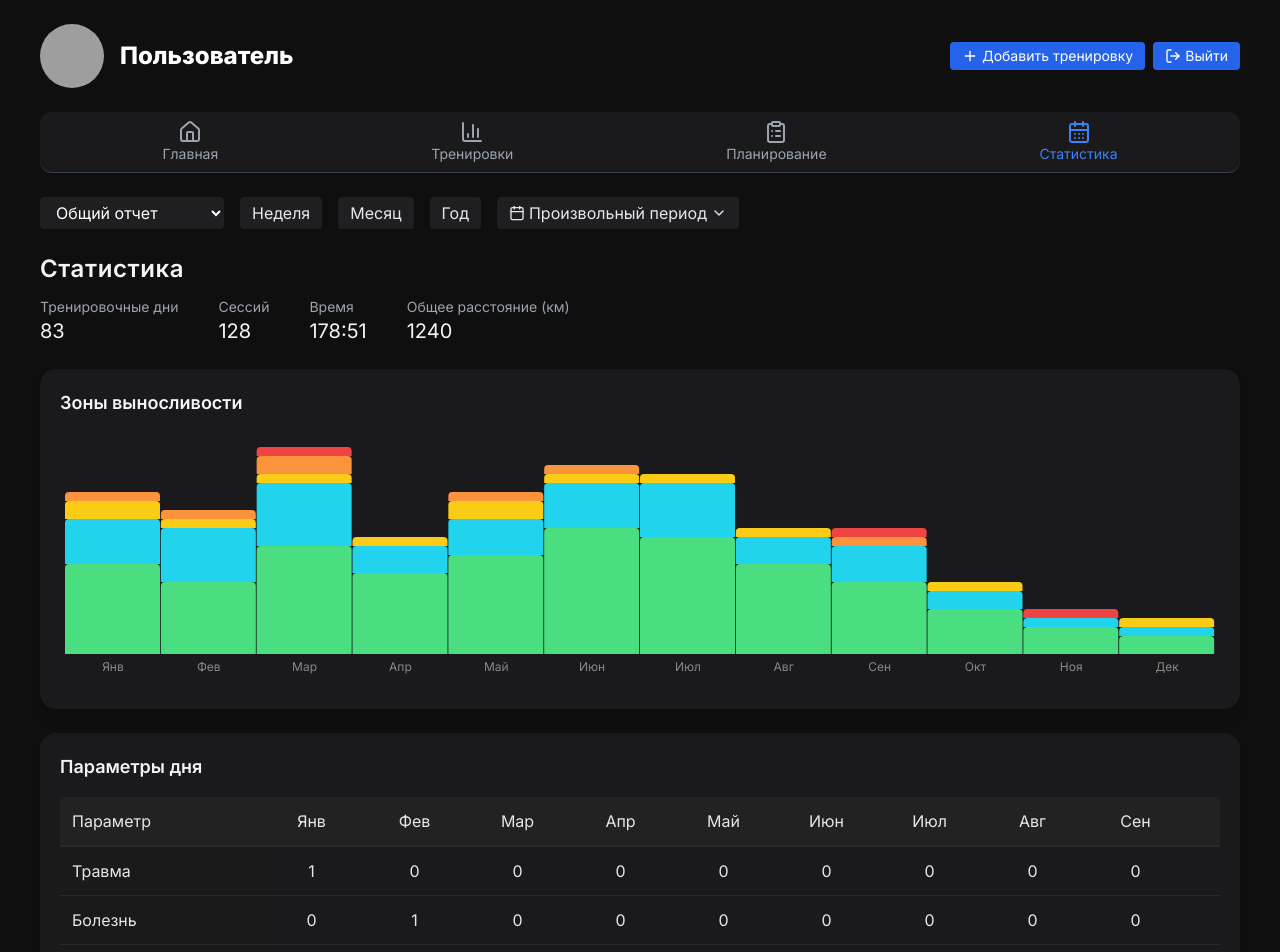
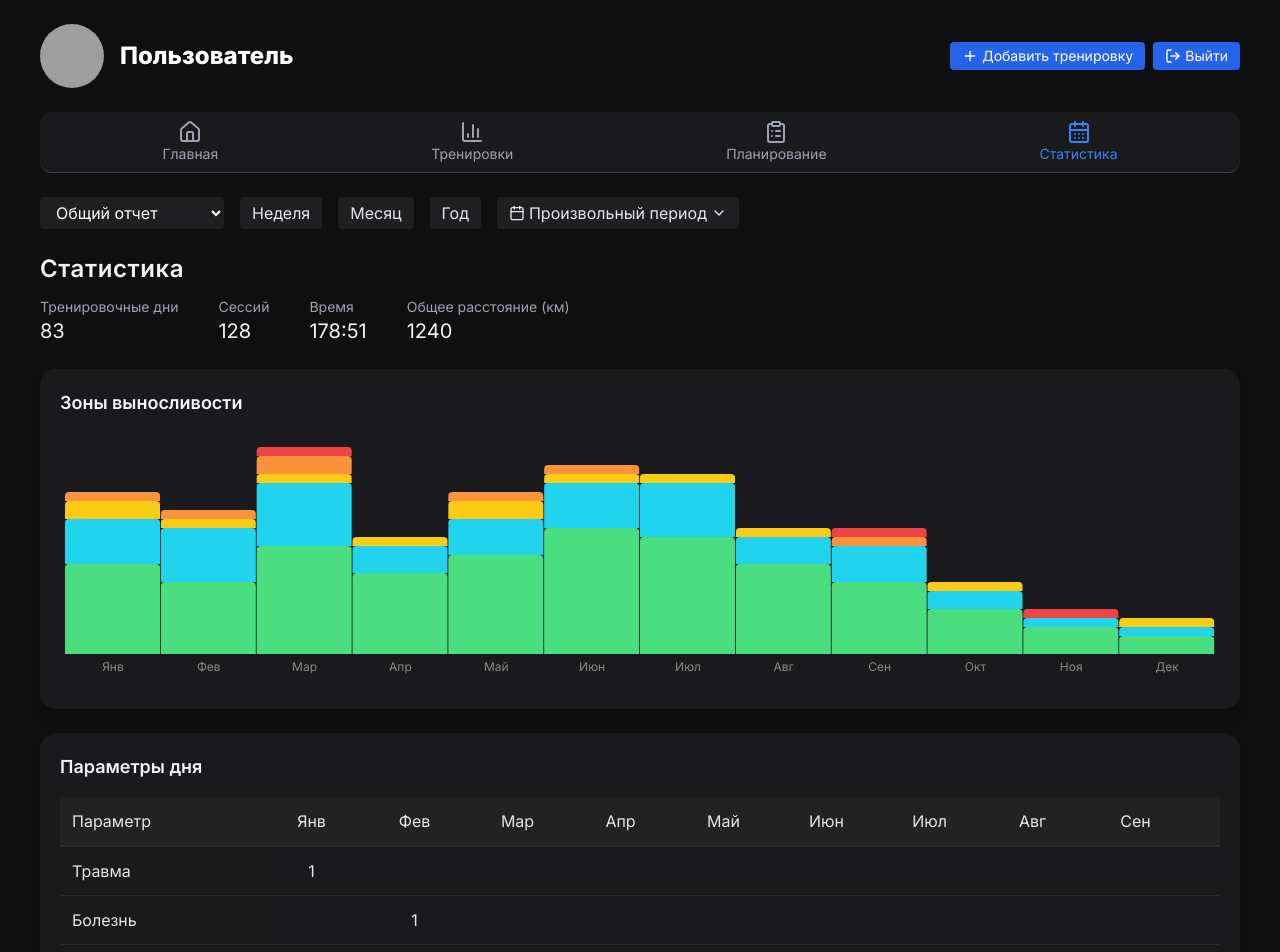
Before and after one commit to mbaliabin/dagbook-test, a React (Vite) app in the folder fasx-frontend/: page /statistics in a window 1280 px wide. Shown: the top 952 px of the page. Built offline with nearby package versions, Linux system fonts and the light colour scheme; grey boxes are pictures that could not be loaded.

Commit message:
Доработка StatisticsPage.tsx 399

```diff
--- a/fasx-frontend/src/pages/StatisticsPage.tsx
+++ b/fasx-frontend/src/pages/StatisticsPage.tsx
@@ -200,15 +200,17 @@ const TableSection: React.FC<{ table: any; index: number }> = ({ table, index })
   const leftWidth = 200;
   const totalWidth = 80;
 
-  // вычисляем ширину таблицы
-  const calculatedWidth =
-    filteredMonths.length * colWidth + leftWidth + totalWidth;
+  // Универсальный вывод значения
+  const renderValue = (val: number) => {
+    if (val === 0) return "";
+    if (table.title === "Выносливость" || table.title === "Тип активности") {
+      return formatTime(val);
+    }
+    return val;
+  };
 
-  // ================================
-  //       Расчёт итоговой строки
-  // ================================
+  // ====== СЧИТАЕМ ИТОГИ ======
   const totalsRow = React.useMemo(() => {
-    // Суммы по месяцам / неделям / дням
     const monthSums = new Array(filteredMonths.length).fill(0);
 
     table.data.forEach((row: any) => {
@@ -217,7 +219,7 @@ const TableSection: React.FC<{ table: any; index: number }> = ({ table, index })
       });
     });
 
-    // Итог в правой колонке
+    // Сумма всех колонок (итерация по итогам)
     const totalSum = monthSums.reduce((a, b) => a + b, 0);
 
     return {
@@ -226,6 +228,9 @@ const TableSection: React.FC<{ table: any; index: number }> = ({ table, index })
       total: totalSum,
     };
   }, [table.data, filteredMonths.length]);
+
+  const calculatedWidth =
+    filteredMonths.length * colWidth + leftWidth + totalWidth;
 
   return (
     <div className="bg-[#1a1a1d] p-5 rounded-2xl shadow-lg w-full">
@@ -237,6 +242,7 @@ const TableSection: React.FC<{ table: any; index: number }> = ({ table, index })
         onScroll={(e) => handleScroll(e, index)}
       >
         <div className="transition-all flex-shrink-0" style={{ minWidth: calculatedWidth }}>
+
           {/* HEADER */}
           <div className="flex bg-[#222] border-b border-[#2a2a2a] sticky top-0 z-10">
             <div
@@ -270,11 +276,17 @@ const TableSection: React.FC<{ table: any; index: number }> = ({ table, index })
 
           {/* ROWS */}
           <div>
-            {table.data.map((row: any, j: number) => (
+            {table.data.map((row: any, j: number) => {
+              // сумма всей строки
+              const rowTotal = row.months.reduce((a: number, b: number) => a + b, 0);
+
+              return (
                 <div
                   key={j}
                   className="flex border-t border-[#2a2a2a] hover:bg-[#252525]/60 transition"
                 >
+
+                  {/* Левый столбец */}
                   <div
                     className="p-3 sticky left-0 bg-[#1a1a1a] z-10 flex items-center gap-2"
                     style={{ width: leftWidth }}
@@ -288,36 +300,33 @@ const TableSection: React.FC<{ table: any; index: number }> = ({ table, index })
                     <div className="truncate">{row.param || row.type}</div>
                   </div>
 
+                  {/* Значения по месяцам / неделям */}
                   {row.months.map((val: number, k: number) => (
                     <div
                       key={k}
                       className="p-3 text-center flex-none"
                       style={{ width: colWidth }}
                     >
-                    {table.title === "Выносливость" ||
-                    table.title === "Тип активности"
-                      ? formatTime(val)
-                      : val}
+                      {renderValue(val)}
                     </div>
                   ))}
 
+                  {/* Всего (сумма всей строки) */}
                   <div
                     className="p-3 text-center bg-[#1f1f1f] flex-none"
                     style={{ width: totalWidth }}
                   >
-                  {table.title === "Выносливость" ||
-                  table.title === "Тип активности"
-                    ? formatTime(row.total)
-                    : row.total}
+                    {renderValue(rowTotal)}
                   </div>
                 </div>
-            ))}
+              );
+            })}
 
-            {/* ================================
-                 ИТОГОВАЯ СТРОКА
-               ================================ */}
+            {/* ИТОГОВАЯ СТРОКА */}
             {table.title !== "Параметры дня" && (
               <div className="flex border-t border-[#2a2a2a] bg-[#2a2a2a]/30 font-semibold text-gray-100">
+
+                {/* Левый столбец */}
                 <div
                   className="p-3 sticky left-0 bg-[#1a1a1a] z-10"
                   style={{ width: leftWidth }}
@@ -325,27 +334,23 @@ const TableSection: React.FC<{ table: any; index: number }> = ({ table, index })
                   {totalsRow.param}
                 </div>
 
+                {/* Итоги по колонкам */}
                 {totalsRow.months.map((val, i) => (
                   <div
                     key={i}
                     className="p-3 text-center"
                     style={{ width: colWidth }}
                   >
-                    {table.title === "Выносливость" ||
-                    table.title === "Тип активности"
-                      ? formatTime(val)
-                      : val}
+                    {renderValue(val)}
                   </div>
                 ))}
 
+                {/* Итог всей строки */}
                 <div
                   className="p-3 text-center bg-[#1f1f1f]"
                   style={{ width: totalWidth }}
                 >
-                  {table.title === "Выносливость" ||
-                  table.title === "Тип активности"
-                    ? formatTime(totalsRow.total)
-                    : totalsRow.total}
+                  {renderValue(totalsRow.total)}
                 </div>
               </div>
             )}
@@ -355,7 +360,6 @@ const TableSection: React.FC<{ table: any; index: number }> = ({ table, index })
     </div>
   );
 };
-
 
 
   const handleLogout = () => {
```
Lines whose indentation alone changed are shown as unchanged.
